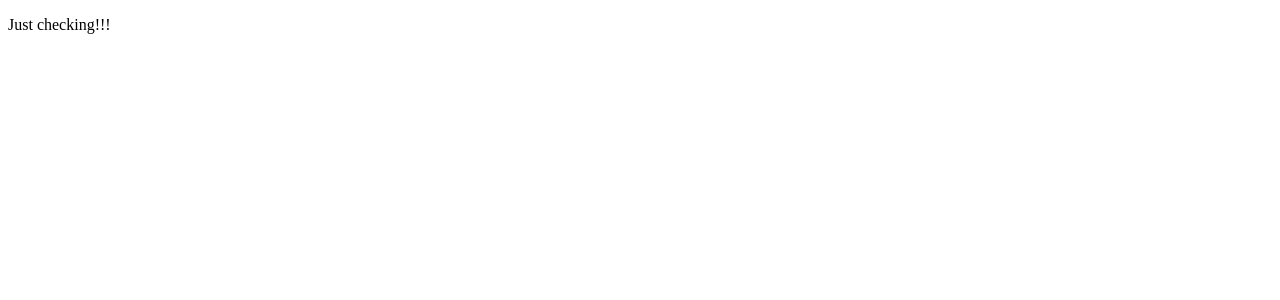
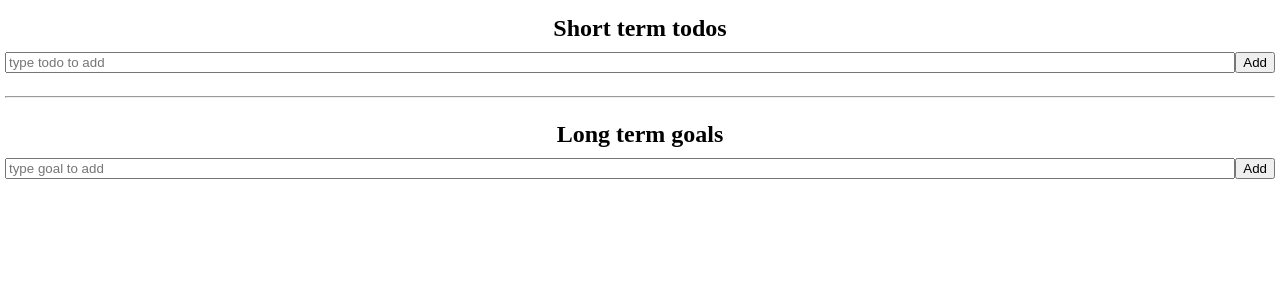
Before and after one commit to am-an-kumar/redux-implementation, a React app: page / in a window 1280 px wide. Shown: the top 300 px of the page. Built offline with nearby package versions, Linux system fonts and the light colour scheme.

Commit message:
Added basic markup in react

```diff
--- a/src/components/App.js
+++ b/src/components/App.js
@@ -1,5 +1,48 @@
-import React from 'react'
+import React, { Component } from 'react'
+import PropTypes from 'prop-types'
+import Todos from './Todos'
+import Goals from './Goals'
 
-const App = () => <p>Just checking!!!</p>
+class App extends Component {
+  state = {
+    todos: [],
+    goals: [],
+  }
+
+  componentDidMount() {
+    const unsubsribe = this.props.store.subscribe(() => {
+      const { todos, goals } = this.props.store.getState()
+      this.setState({
+        todos,
+        goals,
+      })
+    })
+    this.setState({
+      unsubsribe,
+    })
+  }
+
+  componentWillUnmount() {
+    this.state.unsubsribe()
+  }
+
+  render() {
+    const { todos, goals } = this.state
+    return (
+      <>
+        <Todos list={todos} />
+        <Goals list={goals} />
+      </>
+    )
+  }
+}
+
+App.propTypes = {
+  store: PropTypes.shape({
+    getState: PropTypes.func.isRequired,
+    subscribe: PropTypes.func.isRequired,
+    dispatch: PropTypes.func.isRequired,
+  }),
+}
 
 export default App
--- /dev/null
+++ b/src/components/Goals.js
@@ -0,0 +1,20 @@
+import React from 'react'
+import PropTypes from 'prop-types'
+import Heading from './Heading'
+import List from './List'
+import InputElement from './InputElement'
+
+const Goals = ({ dispatch, list }) => (
+  <div className='container'>
+    <Heading text='Long term goals' />
+    <InputElement placeholder='type goal to add' />
+    <List dispatch={dispatch} list={list} />
+  </div>
+)
+
+Goals.propTypes = {
+  dispatch: PropTypes.func.isRequired,
+  list: PropTypes.array.isRequired,
+}
+
+export default Goals
--- /dev/null
+++ b/src/components/Heading.js
@@ -0,0 +1,10 @@
+import React from 'react'
+import PropTypes from 'prop-types'
+
+const Heading = ({ text }) => <h2 className='heading'>{text}</h2>
+
+Heading.propTypes = {
+  text: PropTypes.string.isRequired,
+}
+
+export default Heading
--- /dev/null
+++ b/src/components/InputElement.js
@@ -0,0 +1,14 @@
+import React from 'react'
+import PropTypes from 'prop-types'
+
+const InputElement = ({ placeholder }) => (
+  <div className='add-form'>
+    <input type='text' placeholder={placeholder} />
+    <button type='submit'>Add</button>
+  </div>
+)
+
+InputElement.propTypes = {
+  placeholder: PropTypes.string.isRequired,
+}
+export default InputElement
--- /dev/null
+++ b/src/components/List.js
@@ -0,0 +1,16 @@
+import React from 'react'
+import PropTypes from 'prop-types'
+
+const List = ({ list }) => (
+  <ul className='list'>
+    {list.map(item => (
+      <li key={item.id}>{item.name}</li>
+    ))}
+  </ul>
+)
+
+List.propTypes = {
+  list: PropTypes.array.isRequired,
+}
+
+export default List
--- /dev/null
+++ b/src/components/Todos.js
@@ -0,0 +1,24 @@
+import React from 'react'
+import PropTypes from 'prop-types'
+import Heading from './Heading'
+import List from './List'
+import InputElement from './InputElement'
+
+const Todos = ({ list }) => (
+  <div className='container'>
+    <Heading text='Short term todos' />
+    <InputElement placeholder='type todo to add' />
+    <List list={list} />
+    <hr
+      style={{
+        width: '100%',
+      }}
+    />
+  </div>
+)
+
+Todos.propTypes = {
+  list: PropTypes.array.isRequired,
+}
+
+export default Todos
--- /dev/null
+++ b/src/css/style.css
@@ -0,0 +1,54 @@
+* {
+  box-sizing: border-box;
+}
+
+body {
+  width: 100%;
+  height: 100%;
+  margin: 0;
+  padding: 0;
+}
+
+#root {
+  width: 100%;
+  height: 100%;
+  margin: 0;
+  padding: 10px 5px;
+  display: flex;
+  flex-flow: column nowrap;
+}
+
+.container {
+  display: flex;
+  flex-flow: column nowrap;
+  margin-bottom: 10px;
+}
+
+.heading {
+  text-align: center;
+  margin-top: 5px;
+  margin-bottom: 10px;
+}
+
+.list {
+  list-style-type: none;
+  padding-left: 0px;
+  text-align: center;
+  margin-top: 5px;
+  margin-bottom: 10px;
+}
+
+.list-item {
+  border: 1px solid black;
+}
+
+.add-form {
+  display: flex;
+  flex-flow: row nowrap;
+  justify-content: center;
+  align-items: center;
+}
+
+.add-form > input {
+  flex-grow: 1;
+}
--- a/src/index.js
+++ b/src/index.js
@@ -1,25 +1,15 @@
-// import { createStore, combineReducers } from './impl/redux'
-// import { todos, goals } from './store/reducer'
-// import { addTodo, addGoal } from './store/actionCreators'
+import { createStore, combineReducers } from './impl/redux'
+import { todos, goals } from './store/reducer'
 import React from 'react'
 import ReactDOM from 'react-dom'
 import App from './components/App'
+import './css/style.css'
 
-ReactDOM.render(<App />, document.getElementById('root'))
+const store = createStore(
+  combineReducers({
+    todos,
+    goals,
+  }),
+)
 
-// const store = createStore(
-//   combineReducers({
-//     todos,
-//     goals,
-//   }),
-// )
-
-// this subscription will help us log the state of the store when ever it updates due to a dispatched action
-// store.subscribe(() => console.log(store.getState()))
-
-// test code to check if todosReducer works
-// store.dispatch(addTodo('Learn Redux'))
-// store.dispatch(addTodo('Implement Redux'))
-
-// store.dispatch(addGoal('Join Tradeling'))
-// store.dispatch(addGoal('Complete react nanodegree'))
+ReactDOM.render(<App store={store} />, document.getElementById('root'))
```
